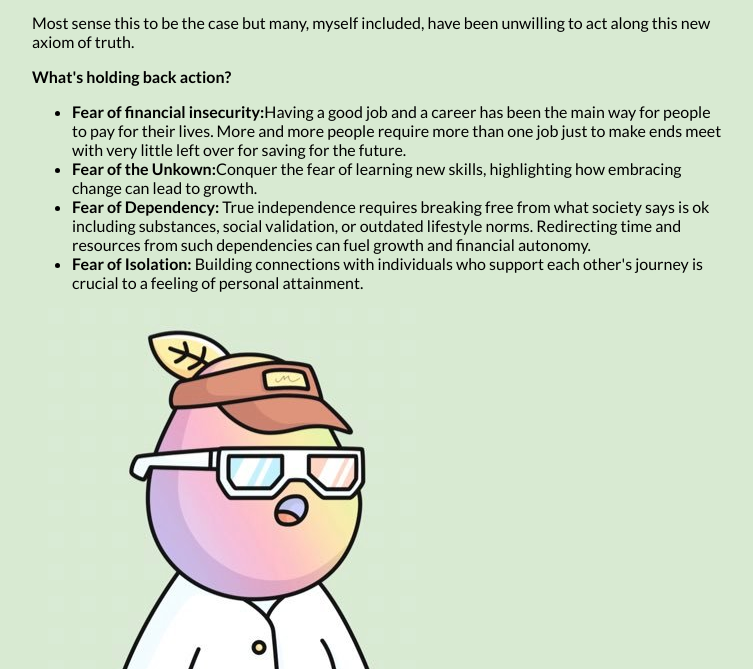
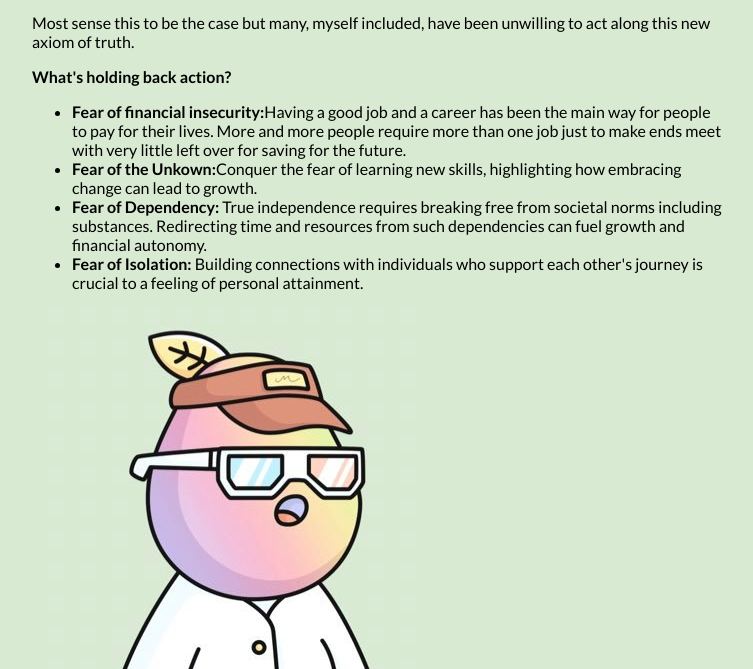
Before and after one commit to snoozie-v/screen-repair, a plain HTML site: page public/index.html in a window 1280 px wide. Shown: the part 131-800 px from the top of the page, without its empty margins (263-1016 px from the left). Drawn offline with Linux system fonts and the light colour scheme.

Commit message:
adjusting bullets to balance lengths more appropriately

```diff
--- a/public/index.html
+++ b/public/index.html
@@ -22,7 +22,7 @@
 
             <li><strong>Fear of the Unkown:</strong>Conquer the fear of learning new skills, highlighting how embracing change can lead to growth.</li>
 
-            <li><strong>Fear of Dependency:</strong> True independence requires breaking free from what society says is ok including substances, social validation, or outdated lifestyle norms. Redirecting time and resources from such dependencies can fuel growth and financial autonomy.</li>
+            <li><strong>Fear of Dependency:</strong> True independence requires breaking free from societal norms including substances. Redirecting time and resources from such dependencies can fuel growth and financial autonomy.</li>
 
             <li><strong>Fear of Isolation:</strong> Building connections with individuals who support each other's journey is crucial to a feeling of personal attainment.
     </ul>
```
